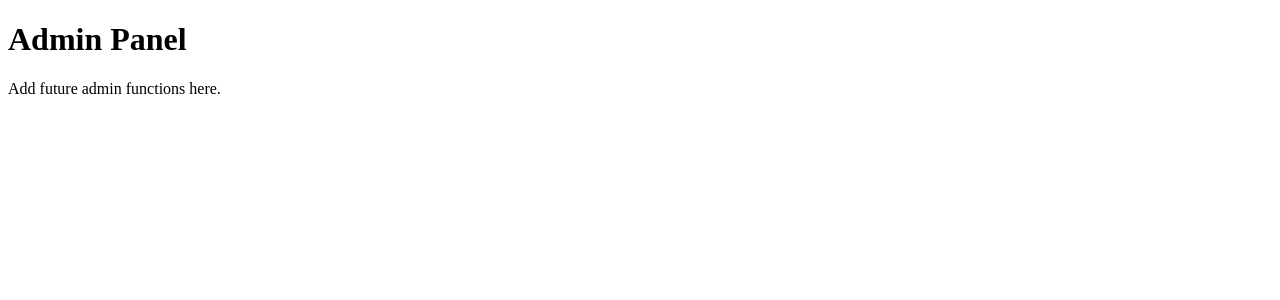
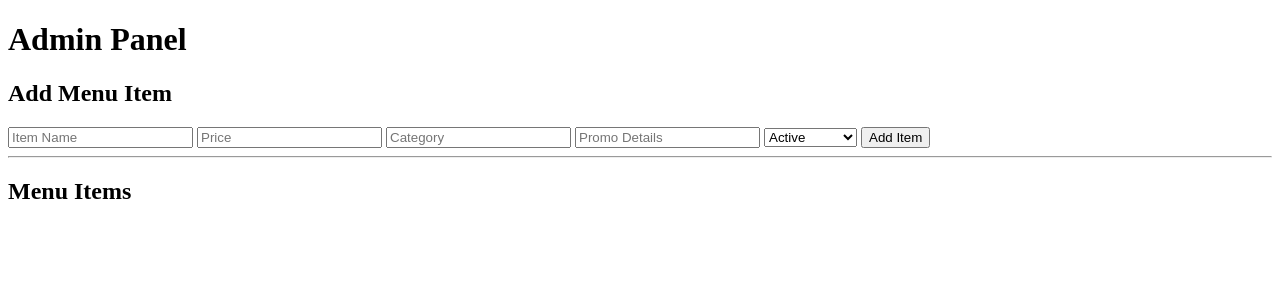
Before and after one commit to leonifeldeguzman/Promo-Ordering-System, a Flask app: page /admin in a window 1280 px wide. Shown: the top 300 px of the page. Run offline with Flask 3, Linux system fonts and the light colour scheme; data that the repository does not hold is empty.

Commit message:
added admin features

```diff
--- a/models/promo_model.py
+++ b/models/promo_model.py
@@ -36,3 +36,53 @@ def get_promos_by_category_and_budget(category, budget):
     promos = cursor.fetchall()
 
     return promos
+
+def add_menu_item(name, price, category, promo_details, status):
+
+    cursor = conn.cursor()
+
+    query = """
+        INSERT INTO promos
+        (name, price, category, promo_details, status)
+        VALUES (%s, %s, %s, %s, %s)
+    """
+
+    cursor.execute(query, (
+        name,
+        price,
+        category,
+        promo_details,
+        status
+    ))
+
+    conn.commit()
+
+
+def update_price(item_id, new_price):
+
+    cursor = conn.cursor()
+
+    query = """
+        UPDATE promos
+        SET price = %s
+        WHERE id = %s
+    """
+
+    cursor.execute(query, (new_price, item_id))
+
+    conn.commit()
+
+
+def update_status(item_id, status):
+
+    cursor = conn.cursor()
+
+    query = """
+        UPDATE promos
+        SET status = %s
+        WHERE id = %s
+    """
+
+    cursor.execute(query, (status, item_id))
+
+    conn.commit()
--- a/promo_db.sql
+++ b/promo_db.sql
@@ -0,0 +1,8 @@
+CREATE TABLE menu_items (
+    id SERIAL PRIMARY KEY,
+    item_name VARCHAR(255) NOT NULL,
+    price NUMERIC(10,2) NOT NULL,
+    category VARCHAR(100),
+    promo_details TEXT,
+    status VARCHAR(50) DEFAULT 'Active'
+);
--- a/routes/promo_routes.py
+++ b/routes/promo_routes.py
@@ -1,11 +1,14 @@
 from unicodedata import category
 
-from flask import Blueprint, jsonify
+from flask import Blueprint, jsonify, request, redirect, render_template
 from models.promo_model import (
     get_promos_by_budget,
     get_promos_by_category,
     get_all_promos,
-    get_promos_by_category_and_budget
+    get_promos_by_category_and_budget,
+    add_menu_item,
+    update_price,
+    update_status
 )
 
 promo_routes = Blueprint('promo_routes', __name__)
@@ -83,3 +86,65 @@ def category_budget_promos(category, budget):
         })
 
     return jsonify(promo_list)
+
+@promo_routes.route('/admin')
+def admin_page():
+
+    results = get_all_promos()
+
+    return render_template(
+        'admin.html',
+        promos=results
+    )
+
+
+# =========================
+# ADD ITEM
+# =========================
+
+@promo_routes.route('/add-item', methods=['POST'])
+def add_item():
+
+    name = request.form['name']
+    category = request.form['category']
+    price = request.form['price']
+    promo_details = request.form['promo_details']
+    status = request.form['status']
+
+    add_menu_item(
+        name,
+        price,
+        category,
+        promo_details,
+        status
+    )
+
+    return redirect('/admin')
+
+
+# =========================
+# UPDATE PRICE
+# =========================
+
+@promo_routes.route('/update-price/<int:item_id>', methods=['POST'])
+def change_price(item_id):
+
+    new_price = request.form['price']
+
+    update_price(item_id, new_price)
+
+    return redirect('/admin')
+
+
+# =========================
+# UPDATE STATUS
+# =========================
+
+@promo_routes.route('/update-status/<int:item_id>', methods=['POST'])
+def change_status(item_id):
+
+    status = request.form['status']
+
+    update_status(item_id, status)
+
+    return redirect('/admin')
--- a/templates/admin.html
+++ b/templates/admin.html
@@ -5,9 +5,76 @@
 </head>
 <body>
 
-<h1>Admin Panel</h1>
+    <h1>Admin Panel</h1>
 
-<p>Add future admin functions here.</p>
+    <h2>Add Menu Item</h2>
+
+    <form action="/add-item" method="POST">
+
+        <input type="text" name="item_name" placeholder="Item Name" required>
+
+        <input type="number" step="0.01" name="price" placeholder="Price" required>
+
+        <input type="text" name="category" placeholder="Category">
+
+        <input type="text" name="promo_details" placeholder="Promo Details">
+
+        <select name="status">
+            <option value="Active">Active</option>
+            <option value="Phased Out">Phased Out</option>
+            <option value="Sold Out">Sold Out</option>
+        </select>
+
+        <button type="submit">Add Item</button>
+
+    </form>
+
+    <hr>
+
+    <h2>Menu Items</h2>
+
+    {% for item in items %}
+
+        <div style="border:1px solid black; padding:10px; margin:10px;">
+
+            <p><strong>{{ item[1] }}</strong></p>
+
+            <p>Price: ₱{{ item[2] }}</p>
+
+            <p>Category: {{ item[3] }}</p>
+
+            <p>Promo: {{ item[4] }}</p>
+
+            <p>Status: {{ item[5] }}</p>
+
+            <!-- UPDATE PRICE -->
+            <form action="/update-price/{{ item[0] }}" method="POST">
+
+                <input type="number"
+                       step="0.01"
+                       name="price"
+                       placeholder="New Price">
+
+                <button type="submit">Update Price</button>
+
+            </form>
+
+            <!-- UPDATE STATUS -->
+            <form action="/update-status/{{ item[0] }}" method="POST">
+
+                <select name="status">
+                    <option value="Active">Active</option>
+                    <option value="Phased Out">Phased Out</option>
+                    <option value="Sold Out">Sold Out</option>
+                </select>
+
+                <button type="submit">Update Status</button>
+
+            </form>
+
+        </div>
+
+    {% endfor %}
 
 </body>
 </html>
```
